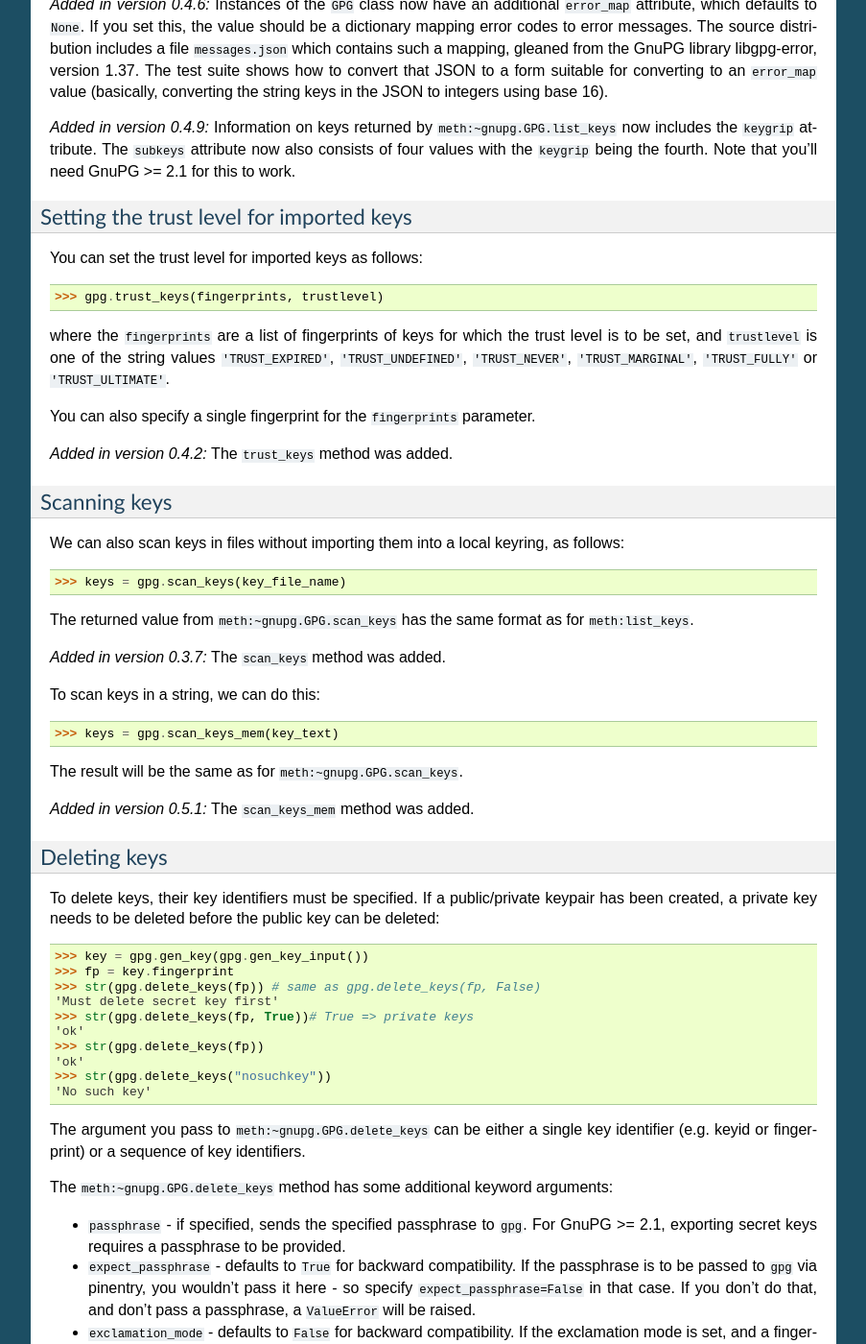
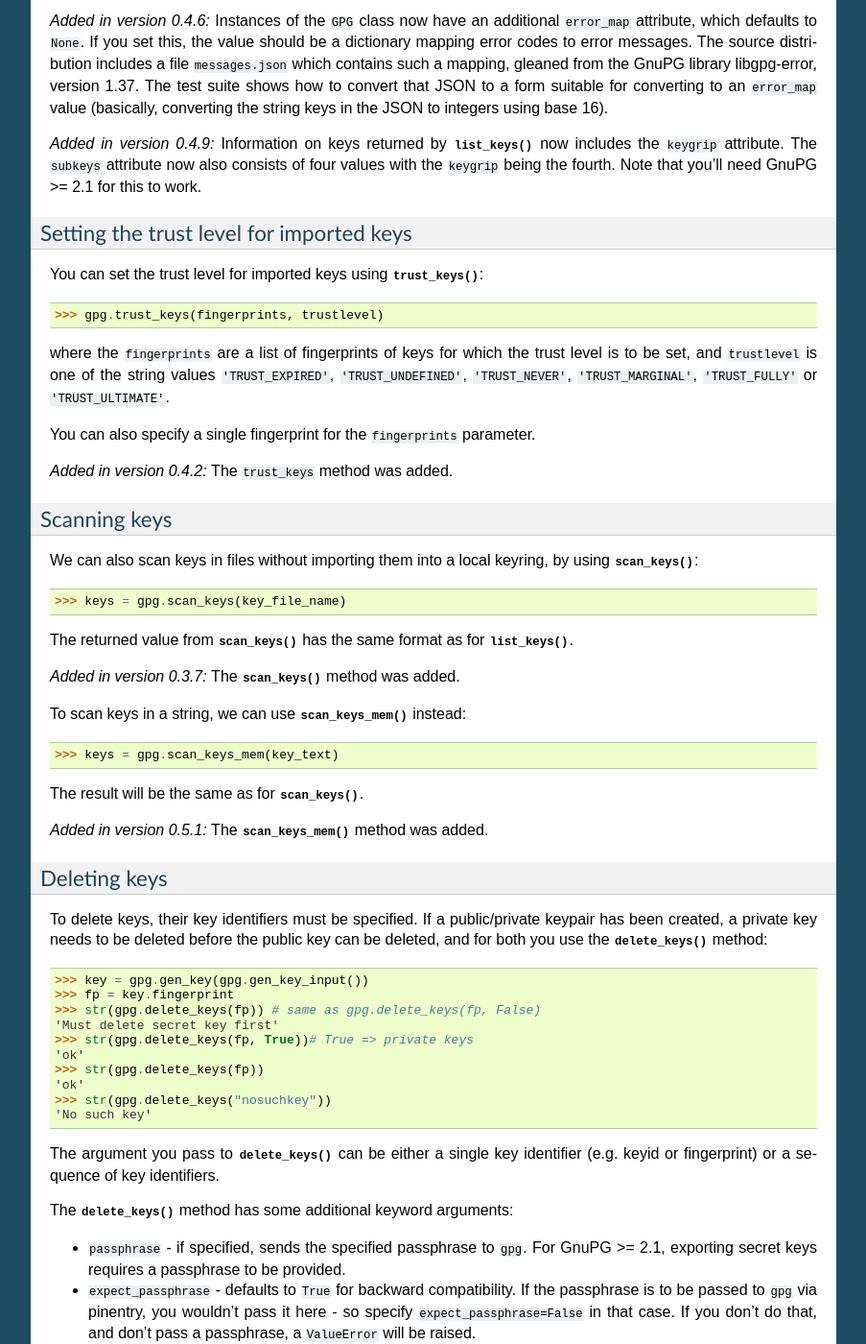
Before and after one commit to vsajip/python-gnupg, a Sphinx documentation site: the page built from docs/index.rst, in a window 1280 px wide and 1400 px high, scrolled down 9758 px. Shown: the whole window at 96% size, without its empty margins (198-1101 px from the left). Built offline with Sphinx 7.4.7, drawn with Linux system fonts in a browser that asks for light colours; cross-references to code outside the pages are shown as plain code; some of the changed text lies outside the part shown.

Commit message:
Change markup for tooltips and update method docstrings.

```diff
--- a/docs/index.rst
+++ b/docs/index.rst
@@ -232,14 +232,15 @@ Generating keys
 ---------------
 
 The first thing you typically want to do when starting with a PKI framework is to
-generate some keys. You can do this as follows::
+generate some keys. You can do this using the :meth:`~gnupg.GPG.gen_key` method::
 
     >>> key = gpg.gen_key(input_data)
 
-where ``input_data`` is a special command string which tells GnuPG the parameters you
-want to use when creating the key. To make life easier, a helper method is provided
-which takes keyword arguments which allow you to specify individual parameters of the
-key, as in the following example::
+where ``input_data`` is a special command string which tells GnuPG the
+parameters you want to use when creating the key. To make life easier, a helper
+method :meth:`~gnupg.GPG.gen_key_input` is provided which takes keyword
+arguments which allow you to specify individual parameters of the key, as in
+the following example::
 
     >>> input_data = gpg.gen_key_input(key_type="RSA", key_length=1024)
 
@@ -311,11 +312,11 @@ A complete list of key generation parameters can be found in the GnuPG documenta
 .. versionadded:: 0.4.7
    The ``no_protection`` keyword argument was added.
 
-Whatever keyword arguments you pass to :hover:`meth:~gnupg.GPG.gen_key_input`
-(other than ``no_protection``) will be converted to the parameters expected by
-GnuPG by replacing underscores with hyphens and title-casing the result. You
-can of course construct the parameters in your own dictionary ``params`` and
-then pass it as follows::
+Whatever keyword arguments you pass to :meth:`~gnupg.GPG.gen_key_input` (other
+than ``no_protection``) will be converted to the parameters expected by GnuPG
+by replacing underscores with hyphens and title-casing the result. You can of
+course construct the parameters in your own dictionary ``params`` and then pass
+it as follows::
 
     >>> input_data = gpg.gen_key_input(**params)
 
@@ -324,7 +325,7 @@ The ``no_protection`` argument, if `True`, will be used to generate a
 `%no-protection` line which tells GnuPG that no protection with a
 passphrase is desired.
 
-The return value from :hover:`meth:~gnupg.GPG.gen_key` is an object whose
+The return value from :meth:`~gnupg.GPG.gen_key` is an object whose
 `type` and `fingerprint` attributes indicate the type and fingerprint of the
 created key. If no key was created, these will be `None`.
 
@@ -336,13 +337,16 @@ created key. If no key was created, these will be `None`.
 .. index::
     single: Key; Generating subkeys
 
-Generating subkeys ^^^^^^^^^^^^^^^^^^ To generate a subkey for an already
-generated key use the :hover:`meth:~gnupg.GPG.add_subkey` method::
+Generating subkeys
+^^^^^^^^^^^^^^^^^^
+
+To generate a subkey for an already generated key use the
+:meth:`~gnupg.GPG.add_subkey` method::
 
     >>> subkey = gpg.add_subkey(master_key) # same as gpg.add_subkey(master_key, None)
     >>> subkey = gpg.add_subkey(master_key, master_key_password)
 
-The :hover:`meth:~gnupg.GPG.add_subkey` method has some additional keyword
+The :meth:`~gnupg.GPG.add_subkey` method has some additional keyword
 arguments:
 
 * ``algorithm`` (defaulting to ``rsa``)
@@ -386,7 +391,7 @@ string, as in these example:
     gpg.gen_key_input(..., key_usage='sign encrypt')
     gpg.gen_key_input(..., key_usage='sign, auth')
 
-This corresponds to the ``usage`` parameter of :hover:`meth:~gnupg.GPG.add_subkey`,
+This corresponds to the ``usage`` parameter of :meth:`~gnupg.GPG.add_subkey`,
 described earlier. Note that you still need to ensure that the key type of the
 key being created is appropriate for the usages.
 
@@ -398,7 +403,7 @@ Generating elliptic curve keys
 ^^^^^^^^^^^^^^^^^^^^^^^^^^^^^^
 
 To generate keys with elliptic curves, pass a `key_curve` keyword parameter to
-:hover:`meth:~gnupg.GPG.gen_key_input` and omit `key_length`. For example,
+:meth:`~gnupg.GPG.gen_key_input` and omit `key_length`. For example,
 `key_curve='cv25519'` or `key_type='ECDSA', key_curve='nistp384'`. Refer to
 `GnuPG resources <https://wiki.gnupg.org/ECC>`_ to see which options are
 supported. Note that you'll need GnuPG >= 2.1 for this to work.
@@ -407,7 +412,7 @@ Supplemental information on the aliases used for key types and curves is given
 `here
 <https://www.gnupg.org/documentation/manuals/gcrypt/ECC-key-parameters.html>`__.
 You can use the curve type alias in the ``algorithm`` argument to
-:hover:`meth:~gnupg.GPG.add_subkey`, as in the following example.
+:meth:`~gnupg.GPG.add_subkey`, as in the following example.
 
 .. code-block:: python
 
@@ -442,7 +447,7 @@ distributions).
 Exporting keys
 --------------
 
-To export keys, use the :hover:`meth:~gnupg.GPG.export_keys` method::
+To export keys, use the :meth:`~gnupg.GPG.export_keys` method::
 
     >>> ascii_armored_public_keys = gpg.export_keys(keyids) # same as gpg.export_keys(keyids, False)
     >>> ascii_armored_private_keys = gpg.export_keys(keyids, True) # True => private keys
@@ -480,7 +485,8 @@ The ``export_keys`` method has some additional keyword arguments:
 Importing and receiving keys
 ----------------------------
 
-To import keys, get the key data as an ASCII string, say ``key_data``. Then::
+To import keys, get the key data as an ASCII string, say ``key_data``. Then you
+can call :meth:`~gnupg.GPG.import_keys` with it::
 
     >>> import_result = gpg.import_keys(key_data)
 
@@ -499,16 +505,16 @@ an imported secret key has a passphrase.
 .. versionadded:: 0.4.7
    The ``passphrase`` keyword argument.
 
-To import keys from a file, use::
+To import keys from a file, use :meth:`~gnupg.GPG.import_keys_file` instead::
 
     >>> import_result = gpg.import_keys_file(key_path)
 
-This also takes the keyword arguments specified for :hover:`meth:~gnupg.GPG.import_keys`.
+This also takes the keyword arguments specified for :meth:`~gnupg.GPG.import_keys`.
 
 .. versionadded:: 0.5.0
-   The :hover:`meth:~gnupg.GPG.import_keys_file` method.
+   The :meth:`~gnupg.GPG.import_keys_file` method.
 
-To receive keys from a keyserver, use::
+To receive keys from a keyserver, use :meth:`~gnupg.GPG.recv_keys`::
 
     >>> import_result = gpg.recv_keys('server-name', 'keyid1', 'keyid2', ...)
 
@@ -529,13 +535,14 @@ identify the keys that were imported.
 Listing keys
 ------------
 
-Now that we've seen how to generate, import and export keys, let's move on to finding
-which keys we have in our keyrings. This is fairly straightforward::
+Now that we've seen how to generate, import and export keys, let's move on to
+finding which keys we have in our keyrings. This is fairly straightforward
+using the :meth:`~gnupg.GPG.list_keys` method::
 
     >>> public_keys = gpg.list_keys() # same as gpg.list_keys(False)
     >>> private_keys = gpg.list_keys(True) # True => private keys
 
-The returned value from :hover:`meth:~gnupg.GPG.list_keys` is a subclass of Python's
+The returned value from :meth:`~gnupg.GPG.list_keys` is a subclass of Python's
 ``list`` class. Each entry represents one key and is a Python dictionary which
 contains useful information about the corresponding key.
 
@@ -606,7 +613,7 @@ documentation linked above. (Note that that documentation is not terribly
 user-friendly, but nevertheless it should be usable.)
 
 .. versionadded:: 0.3.8
-   The returned value from :hover:`meth:~gnupg.GPG.list_keys` now has a new
+   The returned value from :meth:`~gnupg.GPG.list_keys` now has a new
    attribute, ``key_map``, which is a dictionary mapping key and subkey
    fingerprints to the corresponding key's dictionary. With this change, you
    don't need to iterate over the (potentially large) returned list to search
@@ -616,13 +623,13 @@ user-friendly, but nevertheless it should be usable.)
 
 .. versionadded:: 0.3.8
    You can also list a subset of keys by specifying a ``keys=`` keyword
-   argument to :hover:`meth:~gnupg.GPG.list_keys` whose value is either a single
+   argument to :meth:`~gnupg.GPG.list_keys` whose value is either a single
    string matching a key, or a list of strings matching multiple keys. In this
    case, the return value only includes matching keys.
 
 .. versionadded:: 0.3.9
    A new ``sigs=`` keyword argument has been added to
-   :hover:`meth:~gnupg.GPG.list_keys`, defaulting to ``False``. If you specify true,
+   :meth:`~gnupg.GPG.list_keys`, defaulting to ``False``. If you specify true,
    the ``sigs`` entry in the key information returned will contain a list of
    signatures which apply to the key. Each entry in the list is a 3-tuple of
    (``keyid``, ``user-id``, ``signature-class``) where the ``signature-class``
@@ -641,8 +648,8 @@ user-friendly, but nevertheless it should be usable.)
    the current operation to fail).
 
 .. versionadded:: 0.4.2
-   Information on keys returned by :hover:`meth:~gnupg.GPG.list_keys` or
-   :hover:`meth:~gnupg.GPG.scan_keys` now incudes a ``subkey_info`` dictionary, which
+   Information on keys returned by :meth:`~gnupg.GPG.list_keys` or
+   :meth:`~gnupg.GPG.scan_keys` now incudes a ``subkey_info`` dictionary, which
    contains any returned information on subkeys such as creation and expiry
    dates. The dictionary is keyed on the subkey ID. The following additional
    keys are present in key information dictionaries: ``cap``, ``issuer``,
@@ -675,7 +682,7 @@ user-friendly, but nevertheless it should be usable.)
    keys in the JSON to integers using base 16).
 
 .. versionadded:: 0.4.9
-   Information on keys returned by :hover:`meth:~gnupg.GPG.list_keys` now includes
+   Information on keys returned by :meth:`~gnupg.GPG.list_keys` now includes
    the ``keygrip`` attribute. The ``subkeys`` attribute now also consists of four
    values with the ``keygrip`` being the fourth. Note that you'll need GnuPG >=
    2.1 for this to work.
@@ -688,7 +695,8 @@ user-friendly, but nevertheless it should be usable.)
 Setting the trust level for imported keys
 -----------------------------------------
 
-You can set the trust level for imported keys as follows::
+You can set the trust level for imported keys using
+:meth:`~gnupg.GPG.trust_keys`::
 
     >>> gpg.trust_keys(fingerprints, trustlevel)
 
@@ -707,25 +715,25 @@ You can also specify a single fingerprint for the ``fingerprints`` parameter.
 Scanning keys
 -------------
 
-We can also scan keys in files without importing them into a local keyring, as
-follows::
+We can also scan keys in files without importing them into a local keyring, by
+using :meth:`~gnupg.GPG.scan_keys`::
 
     >>> keys = gpg.scan_keys(key_file_name)
 
-The returned value from :hover:`meth:~gnupg.GPG.scan_keys` has the same format as for
-:hover:`meth:list_keys`.
+The returned value from :meth:`~gnupg.GPG.scan_keys` has the same format as for
+:meth:`~gnupg.GPG.list_keys`.
 
 .. versionadded:: 0.3.7
-   The ``scan_keys`` method was added.
+   The :meth:`~gnupg.GPG.scan_keys` method was added.
 
-To scan keys in a string, we can do this::
+To scan keys in a string, we can use :meth:`~gnupg.GPG.scan_keys_mem` instead::
 
     >>> keys = gpg.scan_keys_mem(key_text)
 
-The result will be the same as for :hover:`meth:~gnupg.GPG.scan_keys`.
+The result will be the same as for :meth:`~gnupg.GPG.scan_keys`.
 
 .. versionadded:: 0.5.1
-   The ``scan_keys_mem`` method was added.
+   The :meth:`~gnupg.GPG.scan_keys_mem` method was added.
 
 .. index:: Key; deleting
 
@@ -734,7 +742,7 @@ Deleting keys
 
 To delete keys, their key identifiers must be specified. If a public/private keypair
 has been created, a private key needs to be deleted before the public key can be
-deleted::
+deleted, and for both you use the :meth:`~gnupg.GPG.delete_keys` method::
 
     >>> key = gpg.gen_key(gpg.gen_key_input())
     >>> fp = key.fingerprint
@@ -747,10 +755,10 @@ deleted::
     >>> str(gpg.delete_keys("nosuchkey"))
     'No such key'
 
-The argument you pass to :hover:`meth:~gnupg.GPG.delete_keys` can be either a single
+The argument you pass to :meth:`~gnupg.GPG.delete_keys` can be either a single
 key identifier (e.g. keyid or fingerprint) or a sequence of key identifiers.
 
-The :hover:`meth:~gnupg.GPG.delete_keys` method has some additional keyword arguments:
+The :meth:`~gnupg.GPG.delete_keys` method has some additional keyword arguments:
 
 * ``passphrase`` - if specified, sends the specified passphrase to ``gpg``. For GnuPG
   >= 2.1, exporting secret keys requires a passphrase to be provided.
@@ -777,29 +785,30 @@ The :hover:`meth:~gnupg.GPG.delete_keys` method has some additional keyword argu
 Searching for keys
 ------------------
 
-You can search for keys by passing a search query and optionally a keyserver name. If
-no keyserver is specified, ``pgp.mit.edu`` is used. A list of dictionaries describing
-keys that were found is returned (this list could be empty). For example::
+You can search for keys by passing a search query and optionally a keyserver
+name to the :meth:`~gnupg.GPG.search_keys`. If no keyserver is specified,
+``pgp.mit.edu`` is used. A list of dictionaries describing keys that were found
+is returned (this list could be empty). For example::
 
     >>> gpg.search_keys('vinay_sajip@hotmail.com', 'keyserver.ubuntu.com')
     [{'keyid': u'92905378', 'uids': [u'Vinay Sajip <vinay_sajip@hotmail.com>'], 'expires': u'', 'length': u'1024', 'algo': u'17', 'date': u'1221156445', 'type': u'pub'}]
 
 .. versionadded:: 0.3.5
-   The :hover:`meth:~gnupg.GPG.search_keys` method was added.
+   The :meth:`~gnupg.GPG.search_keys` method was added.
 
 .. index:: Key; sending
 
 Sending keys
 ------------
 
-You can send keys to a keyserver by passing its name and some key identifiers. For
-example::
+You can send keys to a keyserver by passing its name and some key identifiers
+to the :meth:`~gnupg.GPG.send_keys`. For example::
 
     >>> gpg.send_keys('keyserver.ubuntu.com', '6E4D5A2B')
     <gnupg.SendResult object at 0xb74d55ac>
 
 .. versionadded:: 0.3.5
-   The :hover:`meth:~gnupg.GPG.send_keys` method was added.
+   The :meth:`~gnupg.GPG.send_keys` method was added.
 
 
 Encryption and Decryption
@@ -814,12 +823,12 @@ corresponding private key.
 Encryption
 ----------
 
-To encrypt a message, use the :hover:`meth:~gnupg.GPG.encrypt` method::
+To encrypt a message, use the :meth:`~gnupg.GPG.encrypt` method::
 
     >>> encrypted_ascii_data = gpg.encrypt(data, recipients)
 
 If you want to encrypt data in a file (or file-like object), use
-:hover:`meth:~gnupg.GPG.encrypt_file` instead::
+:meth:`~gnupg.GPG.encrypt_file` instead::
 
     >>> encrypted_ascii_data = gpg.encrypt_file(stream, recipients) # e.g. after stream = open(filename, 'rb')
 
@@ -877,7 +886,7 @@ symmetric (defaults to ``False``)
    recipient key.
 
 
-The :hover:`meth:~gnupg.GPG.encrypt_file` method takes the following additional
+The :meth:`~gnupg.GPG.encrypt_file` method takes the following additional
 keyword arguments:
 
 armor (defaults to ``True``)
@@ -892,7 +901,7 @@ output (defaults to ``None``)
    wrapper can use.
 
 .. versionchanged:: 0.5.0
-   The `stream` argument to :hover:`meth:~gnupg.GPG.encrypt_file` can be a pathname
+   The `stream` argument to :meth:`~gnupg.GPG.encrypt_file` can be a pathname
    to an existing file as well as text or a file-like object. In the pathname
    case, ``python-gnupg`` will open and close the file for you.
 
@@ -907,12 +916,12 @@ output (defaults to ``None``)
 Decryption
 ----------
 
-To decrypt a message, use the :hover:`meth:~gnupg.GPG.decrypt` method::
+To decrypt a message, use the :meth:`~gnupg.GPG.decrypt` method::
 
     >>> decrypted_data = gpg.decrypt(data)
 
 If you want to decrypt data in a file (or file-like object), use
-:hover:`meth:~gnupg.GPG.decrypt_file` instead::
+:meth:`~gnupg.GPG.decrypt_file` instead::
 
     >>> decrypted_data = gpg.decrypt_file(stream) # e.g. after stream = open(filename, 'rb')
 
@@ -946,7 +955,7 @@ output (defaults to ``None``)
     output is written directly to the file.
 
 .. versionchanged:: 0.5.0
-   The `stream` argument to :hover:`meth:~gnupg.GPG.decrypt_file` can be a pathname
+   The `stream` argument to :meth:`~gnupg.GPG.decrypt_file` can be a pathname
    to an existing file as well as text or a file-like object. In the pathname
    case, ``python-gnupg`` will open and close the file for you.
 
@@ -969,7 +978,7 @@ Using signing and encryption together
 -------------------------------------
 
 If you want to use signing and encryption together, use the
-:hover:`meth:~gnupg.GPG.encrypt` with signer fingerprint and the corresponding
+:meth:`~gnupg.GPG.encrypt` with a signer fingerprint and the corresponding
 passphrase::
 
     >>> encrypted_data = gpg.encrypt(data, recipients, sign=signer_fingerprint, passphrase=signer_passphrase)
@@ -977,7 +986,7 @@ passphrase::
 The resulting encrypted data contains the signature. When decrypting the data, upon
 successful decryption, signature verification is also performed (assuming the relevant
 public keys are available at the recipient end). The results are stored in the object
-returned from the :hover:`meth:~gnupg.GPG.decrypt` call::
+returned from the :meth:`~gnupg.GPG.decrypt` call::
 
     >>> decrypted_data = gpg.decrypt(data, passphrase=recipient_passphrase)
 
@@ -1003,8 +1012,8 @@ Finding the recipients for an encrypted message
 
 Sometimes, it's desirable to find the recipients for an encrypted message,
 without actually performing decryption. You can do this using the
-:hover:`meth:~gnupg.GPG.get_recipients` or
-:hover:`meth:~gnupg.GPG.get_recipients_file` methods:
+:meth:`~gnupg.GPG.get_recipients` or
+:meth:`~gnupg.GPG.get_recipients_file` methods:
 
     >>> ids = gpg.get_recipients(data)
 
@@ -1016,7 +1025,7 @@ or, with a file or file-like object:
    The ``get_recipients`` and ``get_recipients_file`` methods were added.
 
 .. versionchanged:: 0.5.0
-   The `stream` argument to :hover:`meth:~gnupg.GPG.get_recipients_file` can be a
+   The `stream` argument to :meth:`~gnupg.GPG.get_recipients_file` can be a
    pathname to an existing file as well as text or a file-like object. In the
    pathname case, ``python-gnupg`` will open and close the file for you.
 
@@ -1032,12 +1041,12 @@ recipient can verify the signed data using the corresponding public key.
 Signing
 -------
 
-To sign a message, use the :hover:`meth:~gnupg.GPG.sign` or
-:hover:`meth:~gnupg.GPG.sign_file` methods::
+To sign a message, use the :meth:`~gnupg.GPG.sign` method::
 
     >>> signed_data = gpg.sign(message)
 
-or, for data in a file (or file-like object), you can do::
+or, for data in a file (or file-like object), you can use the
+:meth:`~gnupg.GPG.sign_file` method instead::
 
     >>> signed_data = gpg.sign_file(stream) # e.g. after stream = open(filename, "rb")
 
@@ -1092,7 +1101,7 @@ The hash algorithm used when creating the signature can be found in the
    (which should happen if you specify ``extra_args=['--verbose']``).
 
 .. versionchanged:: 0.5.0
-   The *stream* argument to :hover:`meth:~gnupg.GPG.sign_file` can be a pathname to
+   The *stream* argument to :meth:`~gnupg.GPG.sign_file` can be a pathname to
    an existing file as well as text or a file-like object. In the pathname
    case, ``python-gnupg`` will open and close the file for you.
 
@@ -1109,11 +1118,11 @@ Verification
 ------------
 
 To verify some data which you've received, use the
-:hover:`meth:~gnupg.GPG.verify` method::
+:meth:`~gnupg.GPG.verify` method::
 
     >>> verified = gpg.verify(data)
 
-To verify data in a file (or file-like object), use :hover:`meth:~gnupg.GPG.verify_file`::
+To verify data in a file (or file-like object), use :meth:`~gnupg.GPG.verify_file`::
 
     >>> verified = gpg.verify_file(stream) # e.g. after stream = open(filename, "rb")
 
@@ -1203,7 +1212,7 @@ key, the ``key_status`` attribute will be ``None``.
    ``username`` attributes of the result, if this information is provided by ``gpg``.
 
 .. versionchanged:: 0.5.0
-   The `stream` argument to :hover:`meth:~gnupg.GPG.verify_file` can be a pathname to
+   The `stream` argument to :meth:`~gnupg.GPG.verify_file` can be a pathname to
    an existing file as well as text or a file-like object. In the pathname
    case, ``python-gnupg`` will open and close the file for you.
 
```
Also changed, not shown: other parts of docs/index.rst (+12 -10 lines), gnupg.py (+69 -23 lines).
